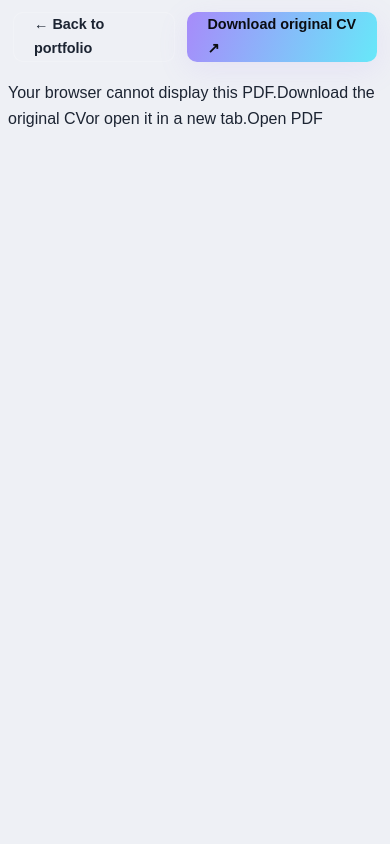
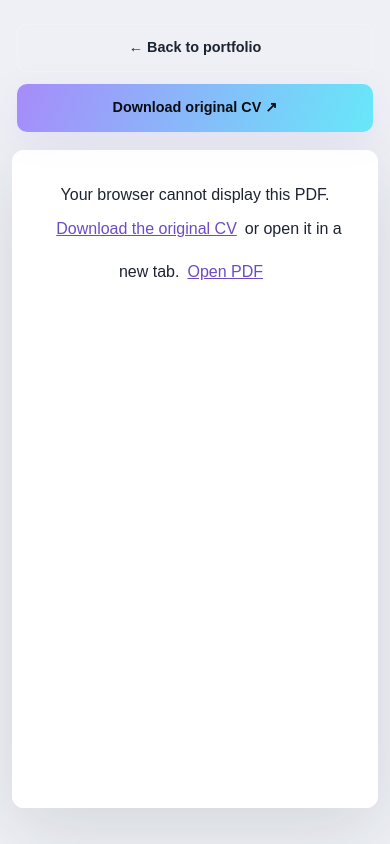
Before and after one commit to jitudey24/my-personal-portfolio, a Next.js app: page /resume in a window 390 px wide. Built offline with nearby package versions, Linux system fonts and the light colour scheme.

Commit message:
Style original CV viewer responsively

```diff
--- a/src/app/globals.css
+++ b/src/app/globals.css
@@ -172,3 +172,39 @@ button, a { touch-action: manipulation; }
 @media (prefers-reduced-motion: reduce) {
   *, *::before, *::after { scroll-behavior: auto !important; animation-duration: .01ms !important; animation-iteration-count: 1 !important; transition-duration: .01ms !important; }
 }
+
+
+/* Original CV PDF viewer */
+.resume-viewer {
+  width: min(100%, 1000px);
+  margin: 0 auto;
+  overflow: hidden;
+  border-radius: 12px;
+  background: #fff;
+  box-shadow: 0 20px 70px rgba(23, 32, 51, 0.12);
+}
+.resume-pdf {
+  display: block;
+  width: 100%;
+  height: min(82vh, 1100px);
+  min-height: 680px;
+  border: 0;
+  background: #fff;
+}
+.resume-fallback {
+  padding: 32px;
+  color: #1c2432;
+  text-align: center;
+}
+.resume-fallback a {
+  display: inline-block;
+  margin: 8px;
+  color: #6d4bc3;
+  text-decoration: underline;
+}
+@media (max-width: 650px) {
+  .resume-page { padding: 24px 12px; }
+  .resume-toolbar { flex-wrap: wrap; }
+  .resume-toolbar .button { flex: 1 1 180px; }
+  .resume-pdf { height: 78vh; min-height: 520px; }
+}
```
